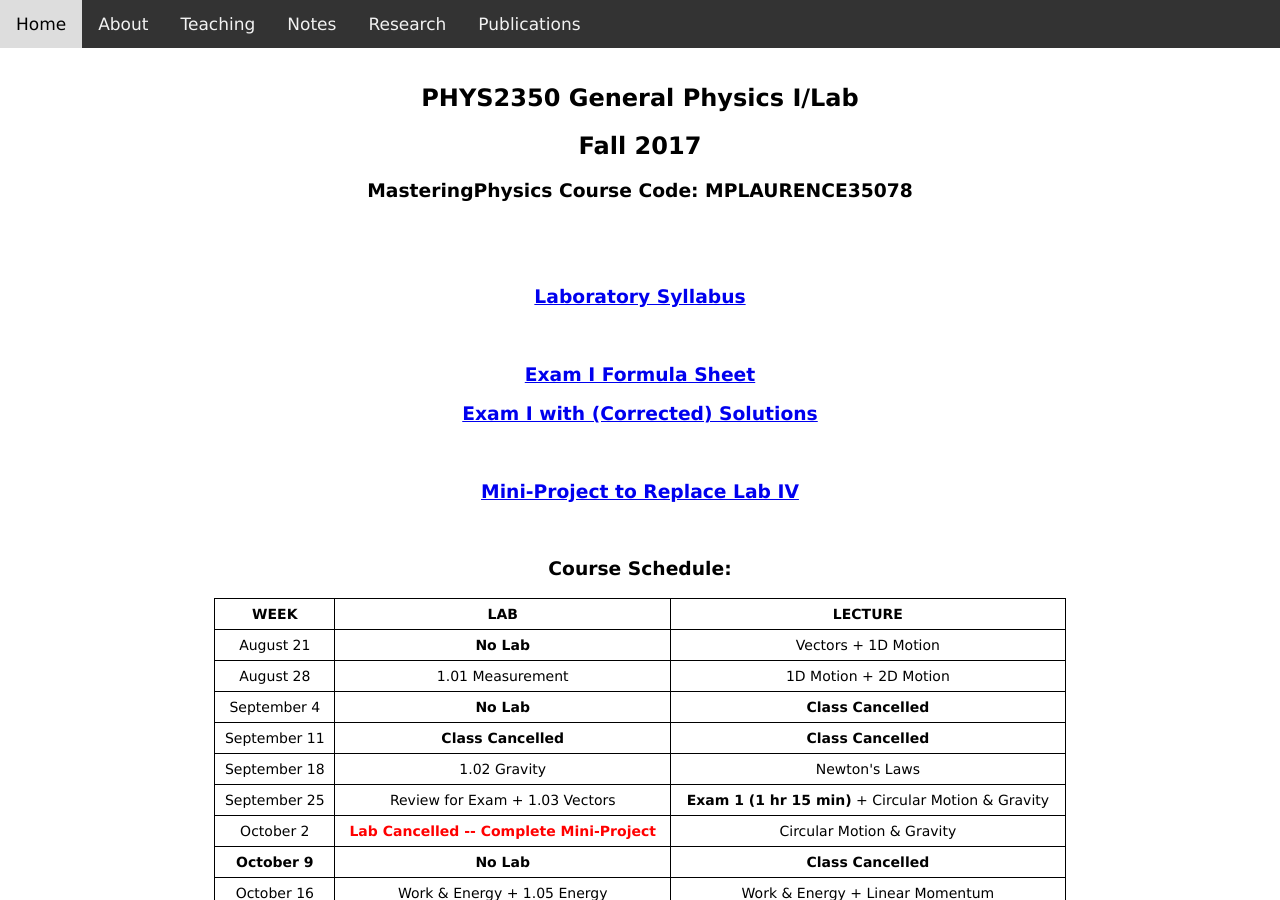
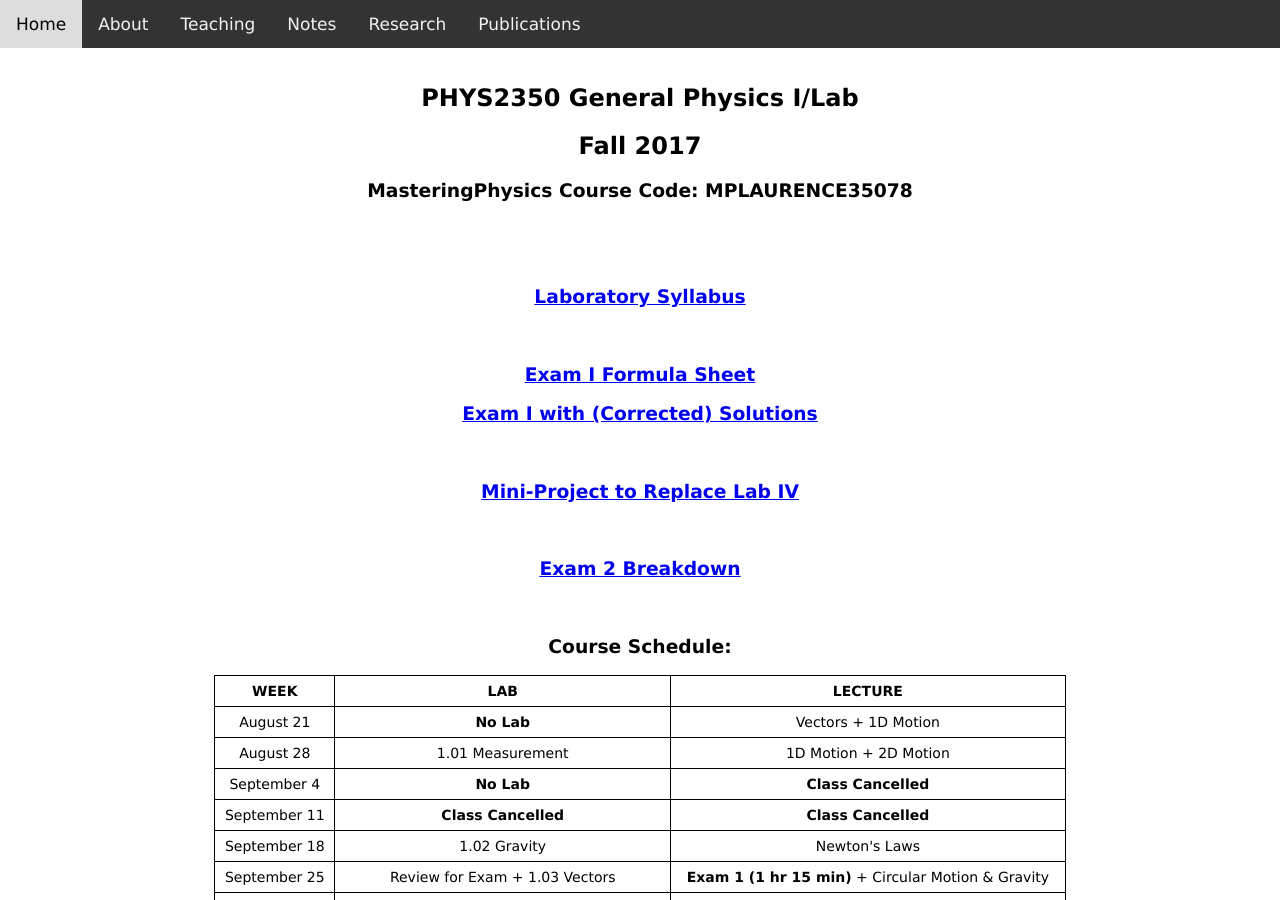
Before and after one commit to dhlaurence/dhlaurence.github.io, a Jekyll site: the page built from teaching/phys2350fall17.html, in a window 1280 px wide and 900 px high. Built offline with Jekyll 4.4.1, drawn with Linux system fonts in a browser that asks for light colours.

Commit message:
Update phys2350fall17.html

```diff
--- a/teaching/phys2350fall17.html
+++ b/teaching/phys2350fall17.html
@@ -30,6 +30,12 @@ title: PHYS2350Fall2017
 
   <h3>
     <center><a target="_blank" href="http://www.blazartheory.com/files/PHYS2350_Fall_2017_Mini_Project.pdf">Mini-Project to Replace Lab IV</a></center>
+  </h3>
+
+  <br>
+
+  <h3>
+    <center><a target="_blank" href="http://www.blazartheory.com/files/PHYS2350_Fall_2017_Exam_2_Breakdown.pdf">Exam 2 Breakdown</a></center>
   </h3>
 
   <br>
```
